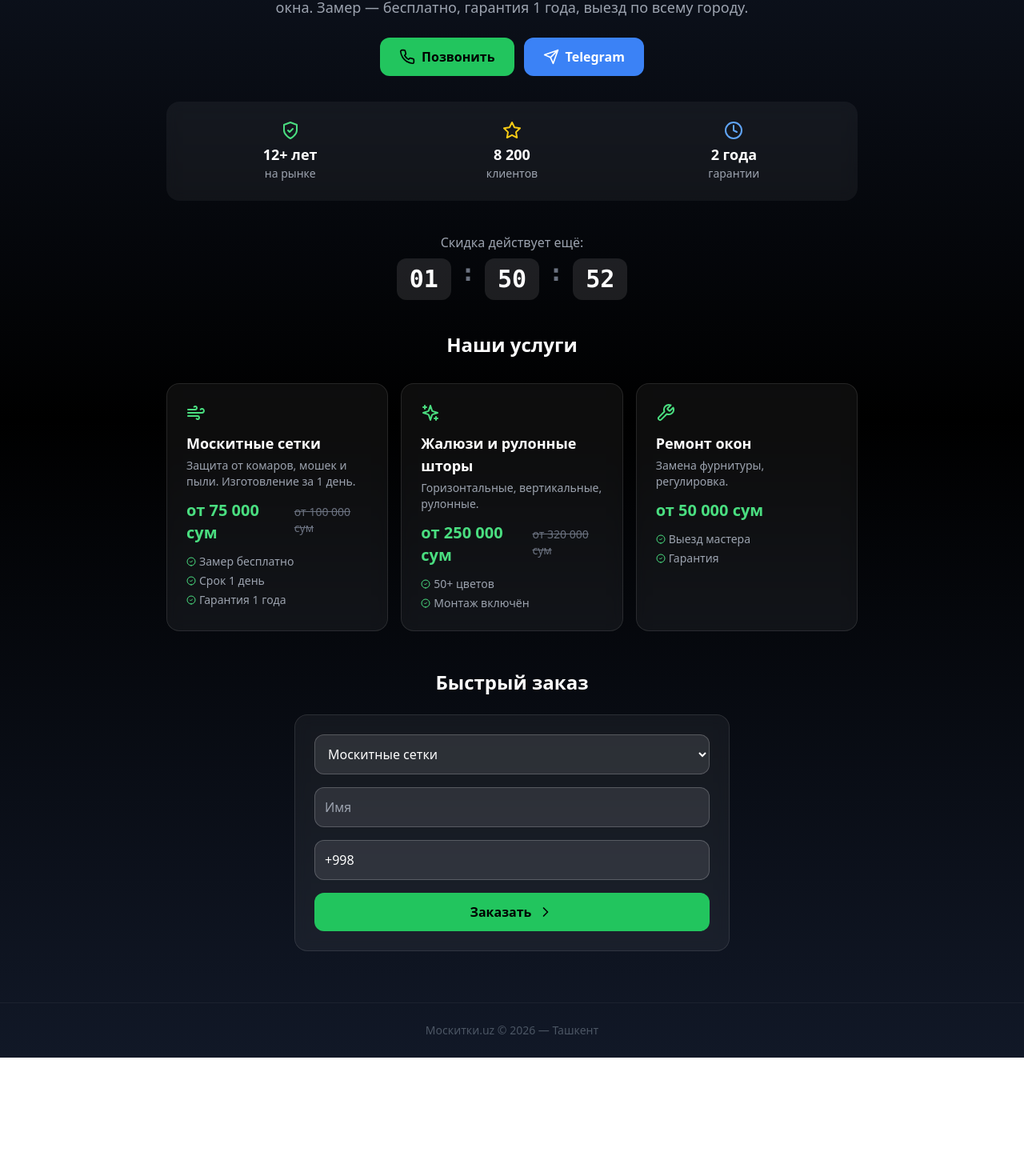
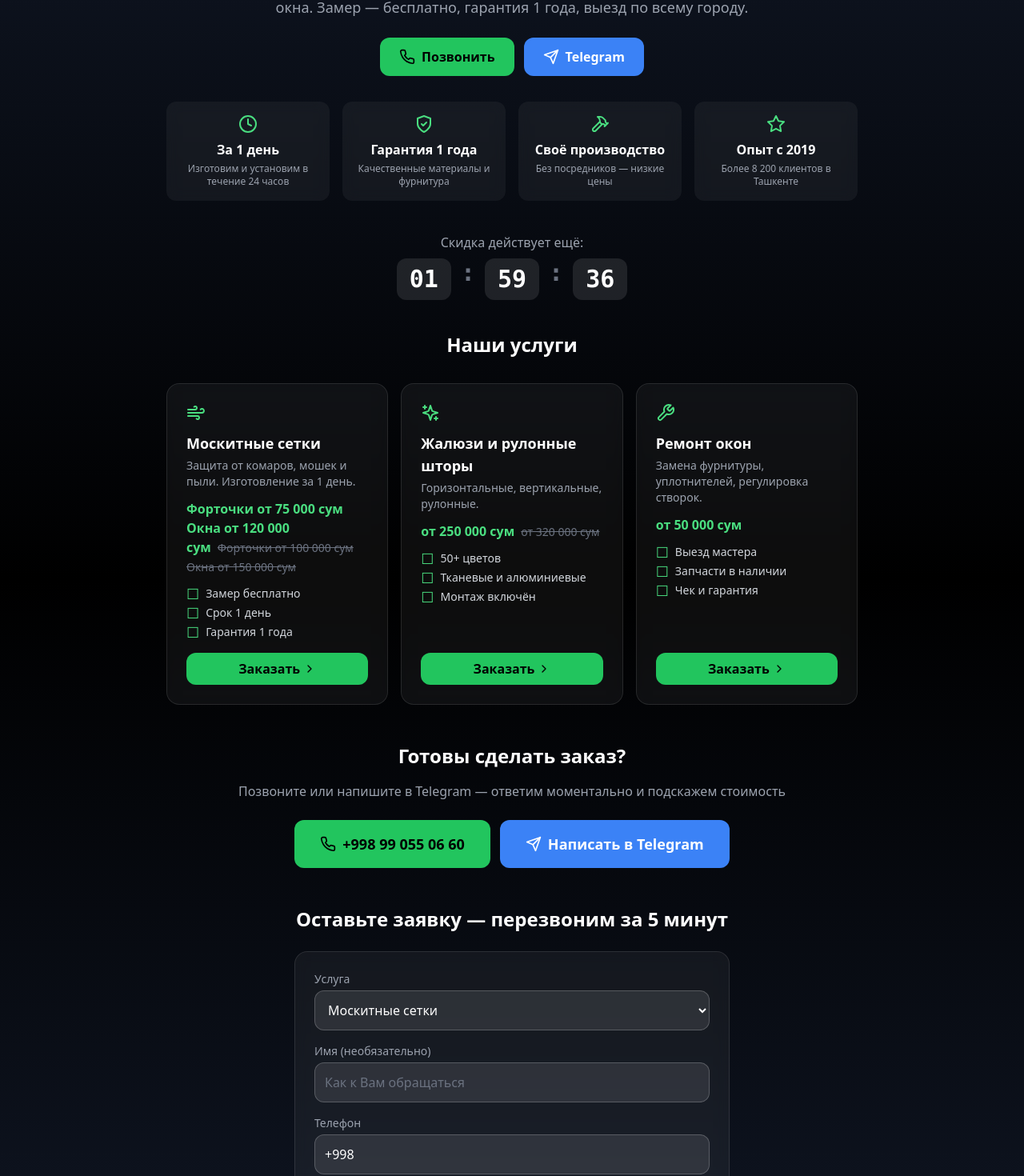
Before and after one commit to ibrokhim-18/moskitki-vercel, a React (Vite) app: page / in a window 1280 px wide. Shown: the part 273-1743 px from the top of the page at 80% size. Before the commit the page ends 1595 px from the top, so only its background shows below. Built offline with nearby package versions, Linux system fonts and the light colour scheme.

Commit message:
Update Landing.tsx

```diff
--- a/src/Landing.tsx
+++ b/src/Landing.tsx
@@ -4,14 +4,13 @@ import {
   Send,
   ShieldCheck,
   Clock,
+  Hammer,
   CheckCircle2,
   Star,
+  ChevronRight,
   Sparkles,
   Wrench,
   Wind,
-  MapPin,
-  Timer,
-  ChevronRight,
 } from "lucide-react";
 
 // === CONTACTS ===
@@ -24,8 +23,8 @@ const SERVICES = [
   {
     key: "moskitnaya-setka",
     title: "Москитные сетки",
-    price: "от 75 000 сум",
-    old: "от 100 000 сум",
+    price: "Форточки от 75 000 сум\nОкна от 120 000 сум",
+    old: "Форточки от 100 000 сум\nОкна от 150 000 сум",
     desc: "Защита от комаров, мошек и пыли. Изготовление за 1 день.",
     icon: <Wind className="h-6 w-6" />,
     features: ["Замер бесплатно", "Срок 1 день", "Гарантия 1 года"],
@@ -37,15 +36,16 @@ const SERVICES = [
     old: "от 320 000 сум",
     desc: "Горизонтальные, вертикальные, рулонные.",
     icon: <Sparkles className="h-6 w-6" />,
-    features: ["50+ цветов", "Монтаж включён"],
+    features: ["50+ цветов", "Тканевые и алюминиевые", "Монтаж включён"],
   },
   {
     key: "remont-okon",
     title: "Ремонт окон",
     price: "от 50 000 сум",
-    desc: "Замена фурнитуры, регулировка.",
+    old: "",
+    desc: "Замена фурнитуры, уплотнителей, регулировка створок.",
     icon: <Wrench className="h-6 w-6" />,
-    features: ["Выезд мастера", "Гарантия"],
+    features: ["Выезд мастера", "Запчасти в наличии", "Чек и гарантия"],
   },
 ];
 
@@ -68,7 +68,7 @@ export default function Landing() {
   const [submitting, setSubmitting] = useState(false);
   const [submitted, setSubmitted] = useState(false);
   const [error, setError] = useState<string | null>(null);
-  const [timeLeft, setTimeLeft] = useState({ hours: 1, minutes: 50, seconds: 57 });
+  const [timeLeft, setTimeLeft] = useState({ hours: 1, minutes: 59, seconds: 41 });
 
   useEffect(() => {
     const timer = setInterval(() => {
@@ -115,13 +115,10 @@ export default function Landing() {
           <Wind className="h-6 w-6 text-green-400" />
           <span className="text-xl font-bold">Москитки.uz</span>
         </div>
-        <div className="flex items-center gap-2 text-sm text-gray-400">
-          <MapPin className="h-4 w-4" />
-          <span>Ташкент · c 2019</span>
-        </div>
+        <div className="text-sm text-gray-400">Ташкент · c 2019</div>
       </header>
 
-      {/* Hero Section */}
+      {/* Hero */}
       <section className="text-center px-4 py-8 max-w-4xl mx-auto">
         <div className="inline-block bg-green-500/20 text-green-400 px-4 py-1 rounded-full text-sm mb-4">
           Сезонная акция -25%
@@ -130,8 +127,7 @@ export default function Landing() {
           Москитные сетки в Ташкенте за 1 день
         </h1>
         <p className="text-gray-400 text-lg mb-6 max-w-2xl mx-auto">
-          Изготавливаем и устанавливаем москитные сетки, жалюзи и ремонтируем окна.
-          Замер — бесплатно, гарантия 1 года, выезд по всему городу.
+          Изготавливаем и устанавливаем москитные сетки, жалюзи и ремонтируем окна. Замер — бесплатно, гарантия 1 года, выезд по всему городу.
         </p>
         <div className="flex gap-3 justify-center flex-wrap">
           <a href={PHONE_LINK} className="flex items-center gap-2 bg-green-500 hover:bg-green-600 text-black font-semibold px-6 py-3 rounded-xl transition">
@@ -143,24 +139,25 @@ export default function Landing() {
         </div>
       </section>
 
-      {/* Stats */}
+      {/* Преимущества */}
       <section className="max-w-4xl mx-auto px-4 pb-10">
-        <div className="grid grid-cols-3 gap-4 text-center bg-white/5 rounded-2xl p-6 backdrop-blur">
+        <div className="grid grid-cols-2 md:grid-cols-4 gap-4 text-center">
           {[
-            { icon: <ShieldCheck className="h-6 w-6 mx-auto text-green-400" />, title: "12+ лет", sub: "на рынке" },
-            { icon: <Star className="h-6 w-6 mx-auto text-yellow-400" />, title: "8 200", sub: "клиентов" },
-            { icon: <Clock className="h-6 w-6 mx-auto text-blue-400" />, title: "2 года", sub: "гарантии" },
-          ].map((s, i) => (
-            <div key={i}>
-              {s.icon}
-              <div className="font-bold text-lg mt-1">{s.title}</div>
-              <div className="text-gray-400 text-sm">{s.sub}</div>
+            { icon: <Clock className="h-6 w-6 mx-auto text-green-400" />, title: "За 1 день", sub: "Изготовим и установим в течение 24 часов" },
+            { icon: <ShieldCheck className="h-6 w-6 mx-auto text-green-400" />, title: "Гарантия 1 года", sub: "Качественные материалы и фурнитура" },
+            { icon: <Hammer className="h-6 w-6 mx-auto text-green-400" />, title: "Своё производство", sub: "Без посредников — низкие цены" },
+            { icon: <Star className="h-6 w-6 mx-auto text-green-400" />, title: "Опыт с 2019", sub: "Более 8 200 клиентов в Ташкенте" },
+          ].map((item, i) => (
+            <div key={i} className="p-4 bg-white/5 rounded-xl backdrop-blur">
+              {item.icon}
+              <div className="font-semibold mt-2">{item.title}</div>
+              <div className="text-gray-400 text-xs mt-1">{item.sub}</div>
             </div>
           ))}
         </div>
       </section>
 
-      {/* Timer */}
+      {/* Таймер */}
       <section className="text-center pb-10">
         <p className="text-gray-400 mb-2">Скидка действует ещё:</p>
         <div className="flex justify-center gap-3 text-3xl font-mono font-bold">
@@ -172,35 +169,54 @@ export default function Landing() {
         </div>
       </section>
 
-      {/* Services */}
+      {/* Услуги */}
       <section className="max-w-4xl mx-auto px-4 pb-12">
         <h2 className="text-2xl font-bold text-center mb-8">Наши услуги</h2>
         <div className="grid md:grid-cols-3 gap-4">
           {SERVICES.map((s) => (
-            <div key={s.key} className="bg-white/5 rounded-2xl p-6 backdrop-blur hover:bg-white/10 transition border border-white/10">
+            <div key={s.key} className="bg-white/5 rounded-2xl p-6 backdrop-blur border border-white/10 flex flex-col">
               <div className="text-green-400 mb-3">{s.icon}</div>
               <h3 className="font-bold text-lg mb-1">{s.title}</h3>
               <p className="text-gray-400 text-sm mb-3">{s.desc}</p>
-              <div className="flex items-baseline gap-2 mb-3">
-                <span className="text-green-400 font-bold text-xl">{s.price}</span>
-                {s.old && <span className="text-gray-500 line-through text-sm">{s.old}</span>}
+              <div className="mb-3">
+                <span className="text-green-400 font-bold whitespace-pre-line">{s.price}</span>
+                {s.old && <span className="text-gray-500 line-through text-sm ml-2 whitespace-pre-line">{s.old}</span>}
               </div>
-              <ul className="space-y-1">
+              <ul className="space-y-1 mb-4">
                 {s.features.map((f, i) => (
-                  <li key={i} className="flex items-center gap-1 text-sm text-gray-400">
-                    <CheckCircle2 className="h-3 w-3 text-green-400" /> {f}
+                  <li key={i} className="flex items-center gap-2 text-sm text-gray-300">
+                    <span className="text-green-400 text-lg leading-none">☐</span> {f}
                   </li>
                 ))}
               </ul>
+              <a href="#form" className="mt-auto flex items-center justify-center gap-1 bg-green-500 hover:bg-green-600 text-black font-semibold py-2 px-4 rounded-xl transition">
+                Заказать <ChevronRight className="h-4 w-4" />
+              </a>
             </div>
           ))}
         </div>
       </section>
 
-      {/* Form */}
-      <section className="max-w-xl mx-auto px-4 pb-16">
-        <h2 className="text-2xl font-bold text-center mb-6">Быстрый заказ</h2>
+      {/* Контакты */}
+      <section className="max-w-4xl mx-auto px-4 pb-12 text-center">
+        <h2 className="text-2xl font-bold mb-4">Готовы сделать заказ?</h2>
+        <p className="text-gray-400 mb-6">Позвоните или напишите в Telegram — ответим моментально и подскажем стоимость</p>
+        <div className="flex gap-3 justify-center flex-wrap">
+          <a href={PHONE_LINK} className="flex items-center gap-2 bg-green-500 hover:bg-green-600 text-black font-semibold px-8 py-4 rounded-xl text-lg transition">
+            <Phone className="h-5 w-5" /> {PHONE_NUMBER}
+          </a>
+          <a href={TELEGRAM_LINK} target="_blank" className="flex items-center gap-2 bg-blue-500 hover:bg-blue-600 text-white font-semibold px-8 py-4 rounded-xl text-lg transition">
+            <Send className="h-5 w-5" /> Написать в Telegram
+          </a>
+        </div>
+      </section>
+
+      {/* Форма */}
+      <section id="form" className="max-w-xl mx-auto px-4 pb-16">
+        <h2 className="text-2xl font-bold text-center mb-6">Оставьте заявку — перезвоним за 5 минут</h2>
         <form onSubmit={onSubmit} className="bg-white/5 backdrop-blur rounded-2xl p-6 space-y-4 border border-white/10">
+          <div>
+            <label className="text-sm text-gray-400 mb-1 block">Услуга</label>
             <select
               value={selectedService}
               onChange={(e) => setSelectedService(e.target.value)}
@@ -210,18 +226,25 @@ export default function Landing() {
                 <option key={s.key} value={s.title} className="text-black">{s.title}</option>
               ))}
             </select>
+          </div>
+          <div>
+            <label className="text-sm text-gray-400 mb-1 block">Имя (необязательно)</label>
             <input
               value={name}
               onChange={(e) => setName(e.target.value)}
-            placeholder="Имя"
-            className="w-full p-3 rounded-xl bg-white/10 text-white border border-white/20 placeholder-gray-400"
+              placeholder="Как к Вам обращаться"
+              className="w-full p-3 rounded-xl bg-white/10 text-white border border-white/20 placeholder-gray-500"
             />
+          </div>
+          <div>
+            <label className="text-sm text-gray-400 mb-1 block">Телефон</label>
             <input
               value={phone}
               onChange={(e) => setPhone(formatPhone(e.target.value))}
               placeholder="+998..."
-            className="w-full p-3 rounded-xl bg-white/10 text-white border border-white/20 placeholder-gray-400"
+              className="w-full p-3 rounded-xl bg-white/10 text-white border border-white/20 placeholder-gray-500"
             />
+          </div>
           {error && <div className="text-red-400 text-sm">{error}</div>}
           {submitted ? (
             <div className="text-green-400 text-center font-semibold py-3">✅ Заявка отправлена! Скоро свяжемся.</div>
@@ -231,9 +254,10 @@ export default function Landing() {
               disabled={submitting}
               className="w-full bg-green-500 hover:bg-green-600 disabled:opacity-50 text-black font-bold py-3 rounded-xl flex items-center justify-center gap-2 transition"
             >
-              {submitting ? "Отправка..." : <>Заказать <ChevronRight className="h-5 w-5" /></>}
+              {submitting ? "Отправка..." : <>Заказать со скидкой <ChevronRight className="h-5 w-5" /></>}
             </button>
           )}
+          <p className="text-gray-500 text-xs text-center">Нажимая кнопку, вы соглашаетесь на обработку данных</p>
         </form>
       </section>
 
```
Lines whose indentation alone changed are shown as unchanged.
